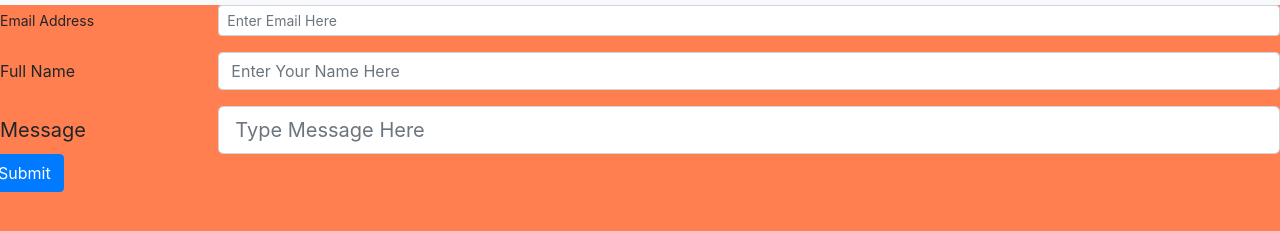
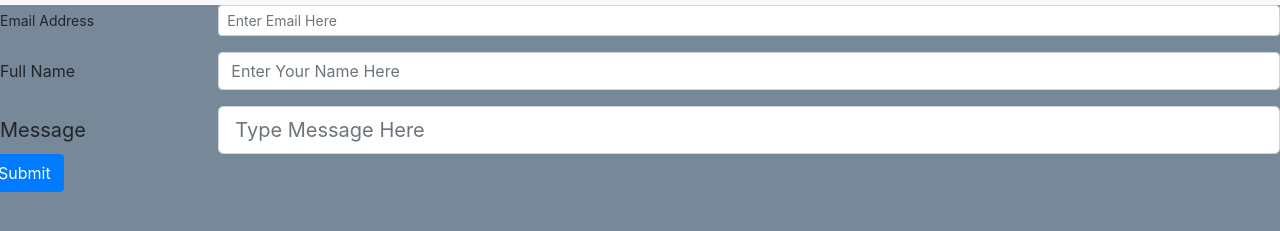
Before and after one commit to Christ1an90/Responsive-Portfolio, a plain HTML site: page contact.html in a window 1280 px wide. Shown: the part 51-282 px from the top of the page. Drawn offline with nearby package versions, Linux system fonts and the light colour scheme.

Commit message:
background color

```diff
--- a/contact.html
+++ b/contact.html
@@ -8,7 +8,7 @@
       <link rel="stylesheet" href="https://stackpath.bootstrapcdn.com/bootstrap/4.5.2/css/bootstrap.min.css" integrity="sha384-JcKb8q3iqJ61gNV9KGb8thSsNjpSL0n8PARn9HuZOnIxN0hoP+VmmDGMN5t9UJ0Z" crossorigin="anonymous">
       <style>
         body {
-          background-color: coral;
+          background-color: lightslategray;
         }
         </style>
     </head>
```
Also changed, not shown: index.html (+1 -1 lines), portfolio.html (+1 -1 lines).
